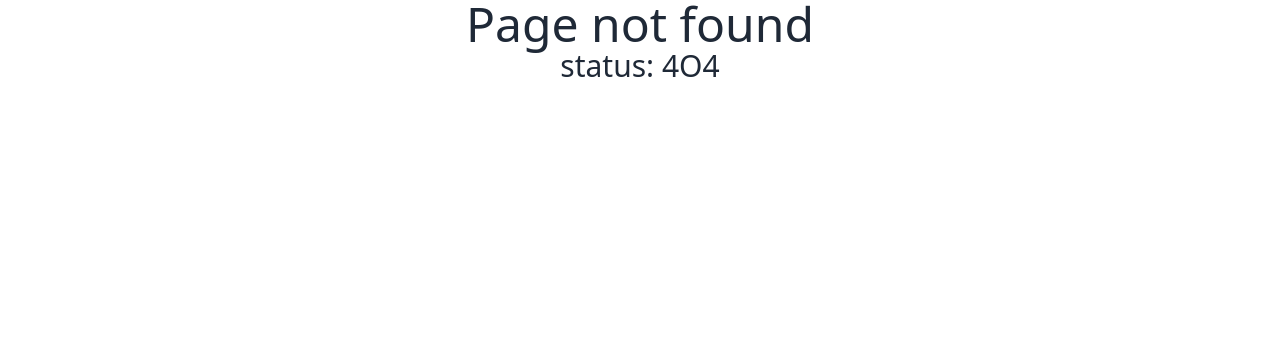
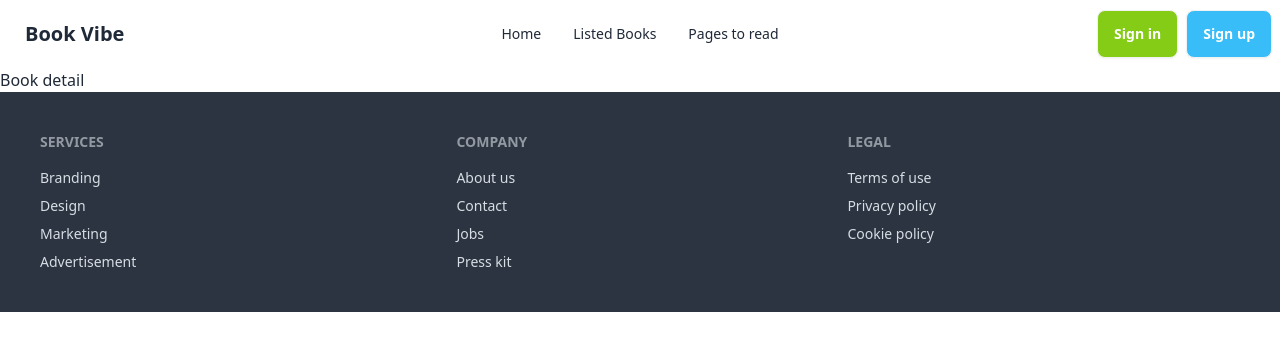
Before and after one commit to tammyKhan/Book-Vibe, a React (Vite) app: page /books/1 in a window 1280 px wide. Before the commit this address had no page. Shown: the top 350 px of the page. Built offline with nearby package versions, Linux system fonts and the light colour scheme.

Commit message:
set book detail route

```diff
--- a/src/components/Book/Book.jsx
+++ b/src/components/Book/Book.jsx
@@ -1,8 +1,10 @@
 import React from "react";
+import { Link } from "react-router-dom";
 
 const Book = ({ book }) => {
-  const { image, bookName, author, tags, category, rating } = book;
+  const {bookId, image, bookName, author, tags, category, rating } = book;
   return (
+    <Link to={`/books/${bookId}`}>
       <div className="card bg-base-100 shadow-xl p-6">
         <figure className="bg-gray-200 py-8 rounded-2xl">
           <img className="h-[166px]" src={image} alt={bookName} />
@@ -15,10 +17,7 @@
               </button>
             ))}
           </div>
-        <h2 className="card-title">
-          {bookName}
-
-        </h2>
+          <h2 className="card-title">{bookName}</h2>
           <p>By: {author}</p>
           <div className="border-t-2 border-dashed"></div>
           <div className="card-actions justify-between">
@@ -36,6 +35,7 @@
           </div>
         </div>
       </div>
+    </Link>
   );
 };
 
--- /dev/null
+++ b/src/components/BookDetail/BookDetail.jsx
@@ -0,0 +1,11 @@
+import React from 'react';
+
+const BookDetail = () => {
+  return (
+    <div>
+        <h2>Book detail</h2>
+    </div>
+  );
+};
+
+export default BookDetail;
--- a/src/main.jsx
+++ b/src/main.jsx
@@ -10,6 +10,7 @@
 import ErrorPage from './components/ErrorPage/ErrorPage';
 import Home from './components/Home/Home';
 import Dashboard from './components/Dashboard/Dashboard';
+import BookDetail from './components/BookDetail/BookDetail';
 
 const router = createBrowserRouter([
   {
@@ -20,6 +21,10 @@
       {
         path: '/',
         element: <Home></Home>
+      },
+      {
+        path: 'books/:bookId',
+        element: <BookDetail></BookDetail>
       },
       {
         path: 'dashboard',
```
Lines whose indentation alone changed are shown as unchanged.
